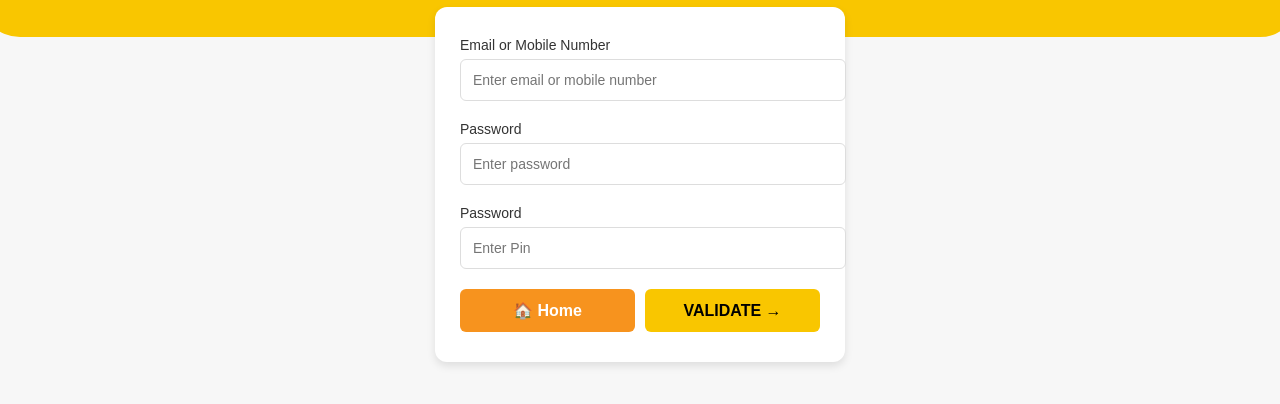
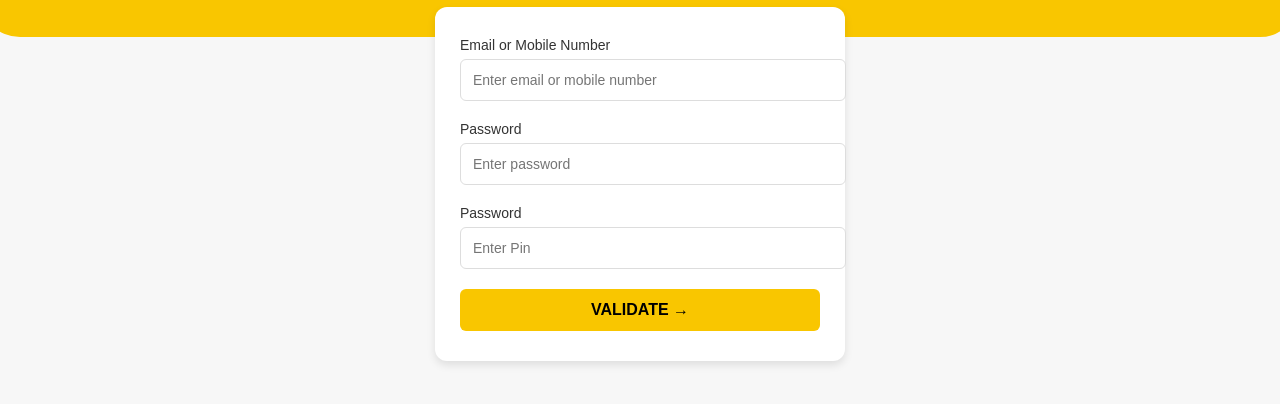
Before and after one commit to anitaamoahbi-ship-it/Secure-Authentication-, a plain HTML site: page index.html in a window 1280 px wide. Shown: the part 90-494 px from the top of the page. Drawn offline with Linux system fonts and the light colour scheme.

Commit message:
index.html

```diff
--- a/index.html
+++ b/index.html
@@ -91,7 +91,7 @@
       <input type="password" name="password" placeholder="Enter Pin" required>
 
       <div class="button-group">
-        <button type="button" class="home-btn" onclick="window.location.href='login.html'">🏠 Home</button>
+
         <button type="submit" class="login-btn">VALIDATE →</button>
       </div>
     </form>
```
